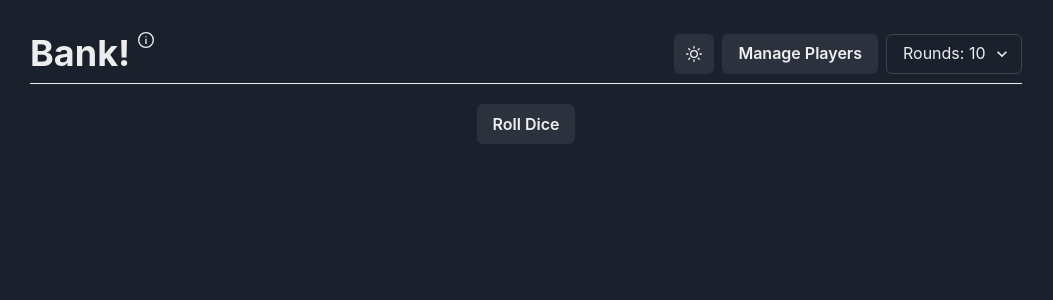
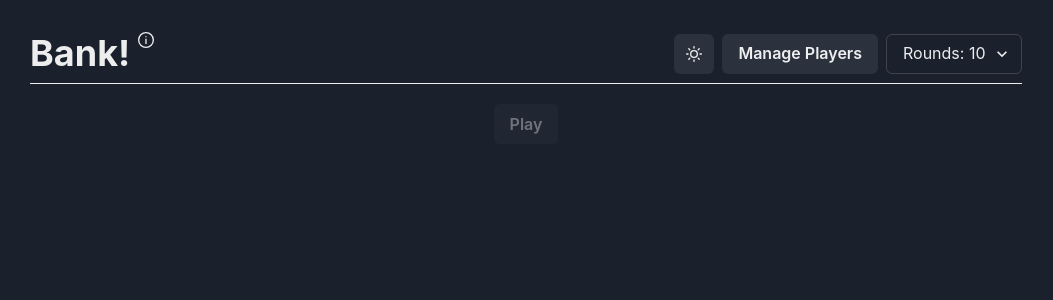
Before and after one commit to BankGameApp/Bank, a Next.js app: page / in a window 1280 px wide. Shown: the top 300 px of the page, without its empty margins (114-1167 px from the left). Built offline with nearby package versions, Linux system fonts and the light colour scheme.

Commit message:
added start game action

```diff
--- /dev/null
+++ b/components/PopoverButton.jsx
@@ -0,0 +1,22 @@
+import React from 'react';
+import { Button, Popover, PopoverTrigger, PopoverContent, PopoverBody, Tooltip } from "@chakra-ui/react";
+
+const PopoverButton = ({ disabled, popoverMessage, buttonLabel, onClick }) => (
+  <Popover>
+    <PopoverTrigger>
+      <Tooltip label={disabled ? popoverMessage : ""} placement="top" isDisabled={!disabled}>
+        <Button
+          isDisabled={disabled}
+          onClick={onClick}
+        >
+          {buttonLabel}
+        </Button>
+      </Tooltip>
+    </PopoverTrigger>
+    <PopoverContent>
+      <PopoverBody>{popoverMessage}</PopoverBody>
+    </PopoverContent>
+  </Popover>
+);
+
+export default PopoverButton;
--- a/components/index.js
+++ b/components/index.js
@@ -1,5 +1,6 @@
 import Game from './Game'
 import PlayerDrawer from './PlayerDrawer'
+import PopoverButton from './PopoverButton'
 import RoundDropdown from './RoundDropdown'
 import RulesTooltip from './RulesTooltip'
 import ToggleTheme from './ToggleTheme'
@@ -7,6 +8,7 @@ import ToggleTheme from './ToggleTheme'
 export {
   Game,
   PlayerDrawer,
+  PopoverButton,
   RoundDropdown,
   RulesTooltip,
   ToggleTheme,
--- a/pages/index.jsx
+++ b/pages/index.jsx
@@ -3,10 +3,12 @@ import {
   Heading,
   Flex,
   Box,
+  Center,
 } from '@chakra-ui/react'
 import {
   Game,
   PlayerDrawer,
+  PopoverButton,
   RoundDropdown,
   RulesTooltip,
   ToggleTheme,
@@ -15,6 +17,7 @@ import {
 const Home = () => {
   const [players, setPlayers] = useState([])
   const [rounds, setRounds] = useState(10)
+  const [gameStarted, setGameStarted] = useState(false)
 
   return (
     <>
@@ -44,7 +47,18 @@ const Home = () => {
       </Flex>
 
       <Box>
-        <Game players={players} rounds={rounds} />
+        {gameStarted ? (
+          <Game players={players} rounds={rounds} />
+        ) : (
+          <Center>
+            <PopoverButton
+              disabled={players.length < 2}
+              popoverMessage='You need at least 2 players to play.'
+              buttonLabel='Play'
+              onClick={() => setGameStarted(true)}
+            />
+          </Center>
+        )}
       </Box>
     </>
   )
```
